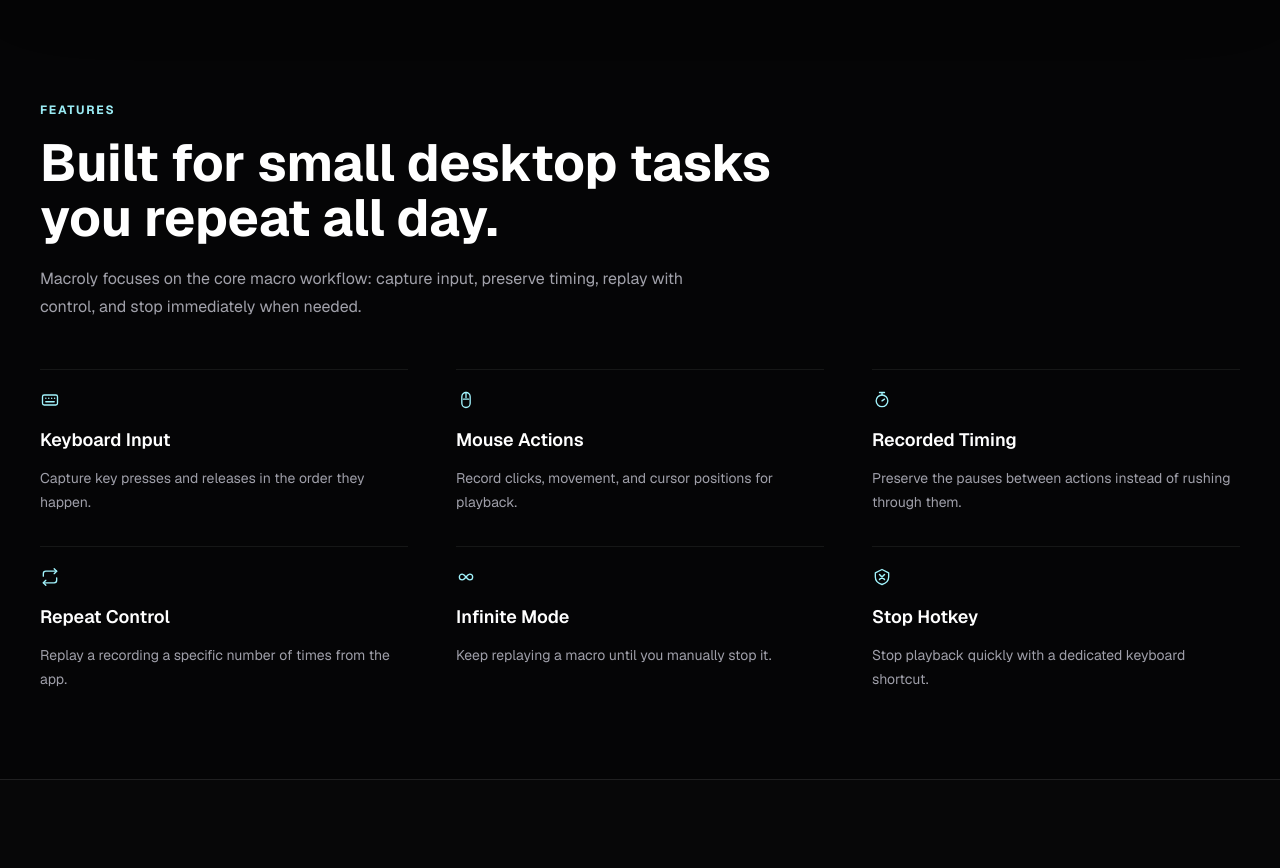
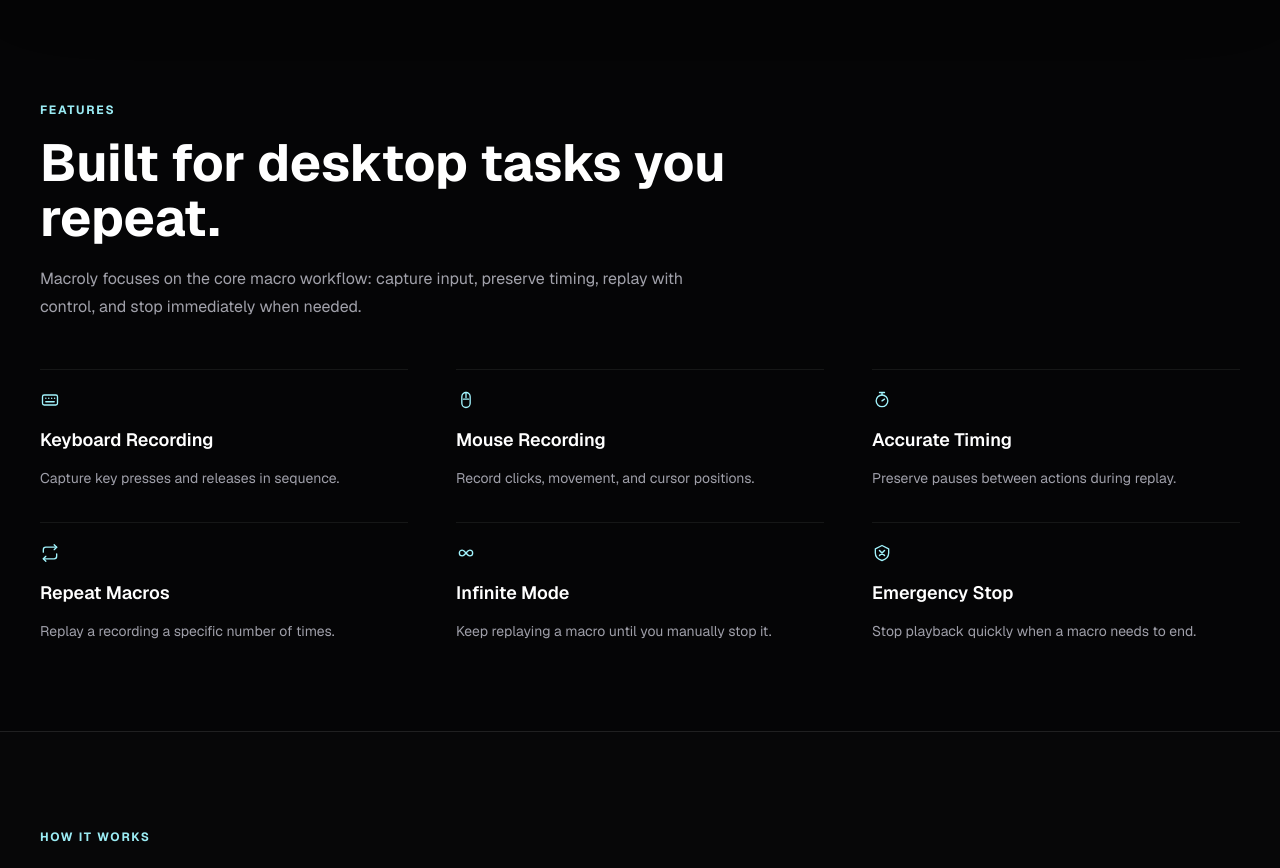
Before and after one commit to bibop28/Macrosty, a Next.js app: page / in a window 1280 px wide. Shown: the part 1180-2048 px from the top of the page. Built offline with nearby package versions, Linux system fonts and the light colour scheme.

Commit message:
Update Features component; rename features for clarity and enhance descriptions

```diff
--- a/components/Features.js
+++ b/components/Features.js
@@ -1,7 +1,7 @@
 const features = [
   {
-    title: "Keyboard Input",
-    description: "Capture key presses and releases in the order they happen.",
+    title: "Keyboard Recording",
+    description: "Capture key presses and releases in sequence.",
     icon: (
       <svg viewBox="0 0 24 24" fill="none" aria-hidden="true">
         <rect x="3" y="6" width="18" height="12" rx="2" stroke="currentColor" strokeWidth="1.6" />
@@ -10,8 +10,8 @@ const features = [
     ),
   },
   {
-    title: "Mouse Actions",
-    description: "Record clicks, movement, and cursor positions for playback.",
+    title: "Mouse Recording",
+    description: "Record clicks, movement, and cursor positions.",
     icon: (
       <svg viewBox="0 0 24 24" fill="none" aria-hidden="true">
         <path d="M12 3v6" stroke="currentColor" strokeWidth="1.6" strokeLinecap="round" />
@@ -21,8 +21,8 @@ const features = [
     ),
   },
   {
-    title: "Recorded Timing",
-    description: "Preserve the pauses between actions instead of rushing through them.",
+    title: "Accurate Timing",
+    description: "Preserve pauses between actions during replay.",
     icon: (
       <svg viewBox="0 0 24 24" fill="none" aria-hidden="true">
         <circle cx="12" cy="13" r="7" stroke="currentColor" strokeWidth="1.6" />
@@ -31,8 +31,8 @@ const features = [
     ),
   },
   {
-    title: "Repeat Control",
-    description: "Replay a recording a specific number of times from the app.",
+    title: "Repeat Macros",
+    description: "Replay a recording a specific number of times.",
     icon: (
       <svg viewBox="0 0 24 24" fill="none" aria-hidden="true">
         <path d="M17 2l3 3-3 3" stroke="currentColor" strokeWidth="1.6" strokeLinecap="round" strokeLinejoin="round" />
@@ -51,8 +51,8 @@ const features = [
     ),
   },
   {
-    title: "Stop Hotkey",
-    description: "Stop playback quickly with a dedicated keyboard shortcut.",
+    title: "Emergency Stop",
+    description: "Stop playback quickly when a macro needs to end.",
     icon: (
       <svg viewBox="0 0 24 24" fill="none" aria-hidden="true">
         <path d="M12 3l8 4v5c0 4.6-3.1 7.5-8 9-4.9-1.5-8-4.4-8-9V7l8-4Z" stroke="currentColor" strokeWidth="1.6" strokeLinejoin="round" />
@@ -68,9 +68,7 @@ export default function Features() {
       <div className="macro-container">
         <div className="max-w-3xl">
           <p className="macro-eyebrow">Features</p>
-          <h2 className="macro-heading mt-4">
-            Built for small desktop tasks you repeat all day.
-          </h2>
+          <h2 className="macro-heading mt-4">Built for desktop tasks you repeat.</h2>
           <p className="macro-copy mt-5 max-w-2xl">
             Macroly focuses on the core macro workflow: capture input, preserve
             timing, replay with control, and stop immediately when needed.
```
